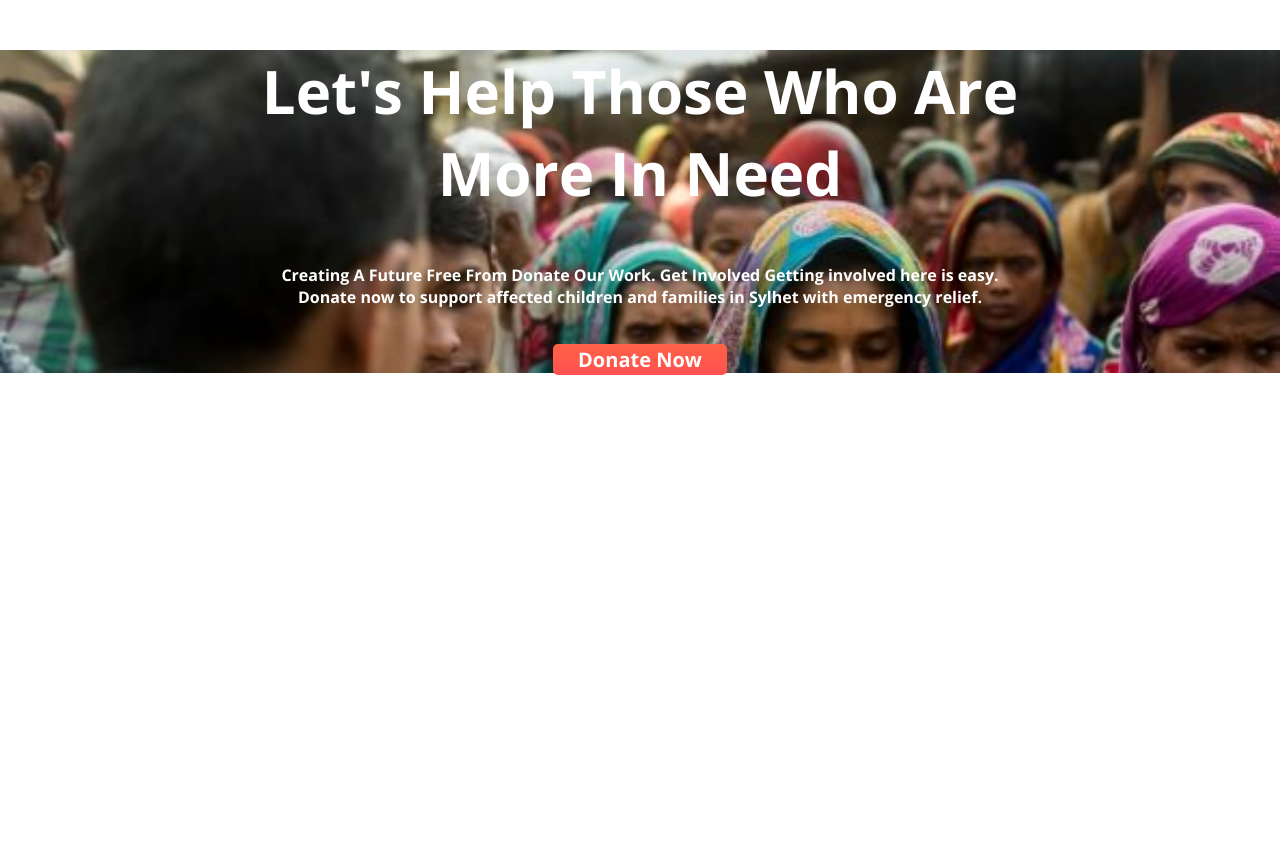
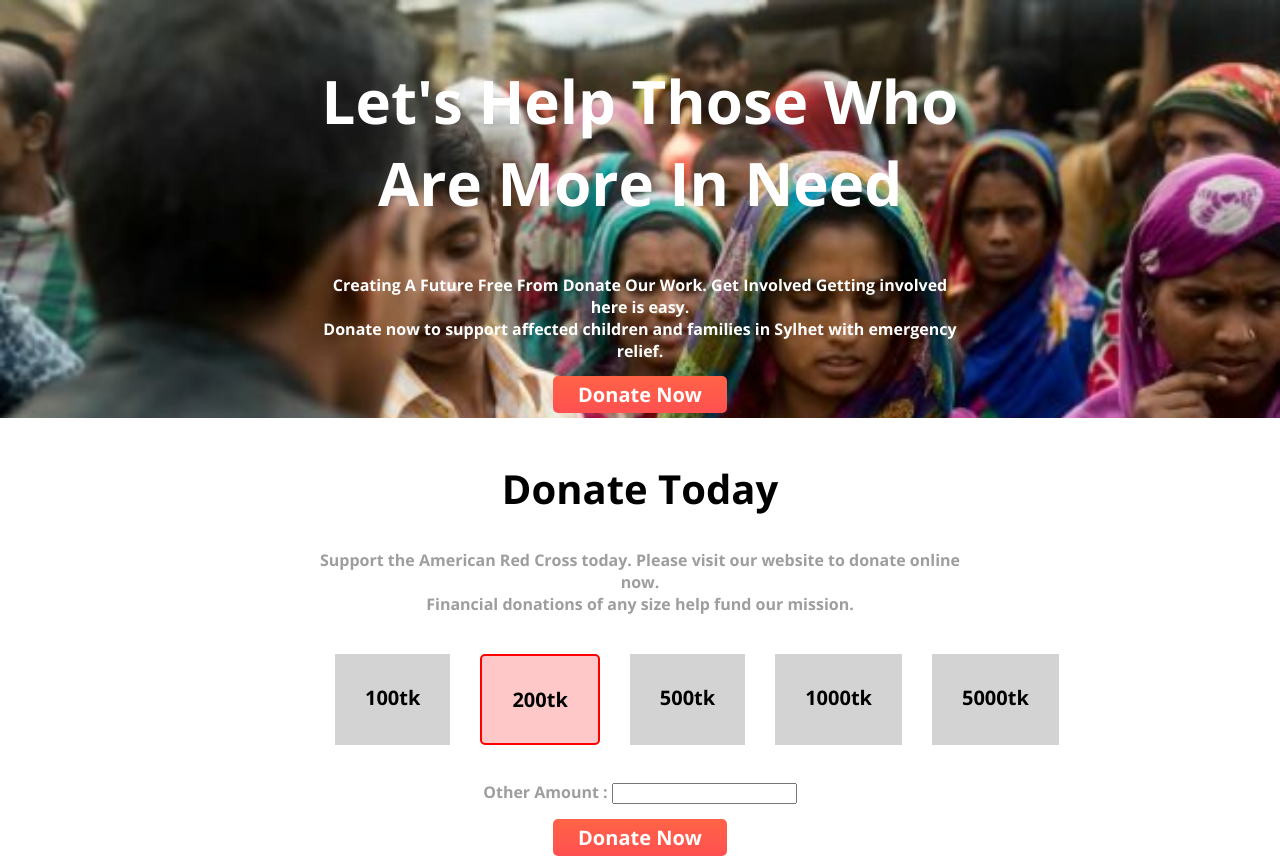
Before and after one commit to Fahima92/Assignment-repository, a plain HTML site: page index.html in a window 1280 px wide. Before the commit the page ends 800 px from the top, so only its background shows below. Drawn offline with nearby package versions, Linux system fonts and the light colour scheme.

Commit message:
donate today section done

```diff
--- a/index.html
+++ b/index.html
@@ -17,7 +17,7 @@
     <!--Header Section-->
     <section class="bg-img">
         <div class="center">
-            <h1>Let's Help Those Who Are<br> More In Need</h1>
+            <h1>Let's Help Those Who Are More In Need</h1>
             <p>
                 <span style="color:white">Creating A Future Free From Donate Our Work. Get Involved Getting involved
                     here is easy.
@@ -25,7 +25,30 @@
                     now to
                     support affected children and families in Sylhet with emergency relief. </span>
             </p>
-            <a class="link-button" href="https://www.bkash.com/products-services/send-money">Donate Now</a>
+            <a class="link-button" href="https://www.bkash.com/products-services/send-money" target="_blank">Donate
+                Now</a>
+        </div>
+
+    </section>
+
+    <!--Donate Today-->
+    <section>
+        <div class="center">
+            <h2>Donate Today</h2>
+            <p class="color-lightgray">
+                Support the American Red Cross today. Please visit our website to donate online now.<br> Financial
+                donations of any size help fund our mission.
+            </p>
+            <div class="inline">
+                <span class="inline-item">100tk</span>
+                <span class="inline-item" id="border-red">200tk</span>
+                <span class="inline-item">500tk</span>
+                <span class="inline-item">1000tk</span>
+                <span class="inline-item">5000tk</span>
+            </div>
+            <p class="color-lightgray"> Other Amount : <input type="text"></p>
+            <a class="link-button" href="https://www.bkash.com/products-services/send-money" target="_blank">Donate
+                Now</a>
         </div>
 
     </section>
--- a/style.css
+++ b/style.css
@@ -7,6 +7,15 @@ h1 {
     font-size: 60px;
     color: white;
 
+}
+
+.color-lightgray {
+    color: #9E9E9E;
+}
+
+h2 {
+    font-size: 40px;
+    font-weight: 800;
 }
 
 p {
@@ -22,15 +31,34 @@ p {
 
 .center {
     text-align: center;
-    margin: 20px, 40px;
+    padding: 10px;
+    margin: auto;
+    width: 50%;
 }
 
 .link-button {
     text-decoration: none;
     background-image: linear-gradient(tomato, #FF5050);
-    padding: 2px 25px;
+    padding: 5px 25px;
     border-radius: 5px;
     color: white;
     font-weight: 700px;
     font-size: 20px;
 }
+
+.inline {
+    display: flex;
+}
+
+.inline-item {
+    background-color: lightgray;
+    padding: 30px;
+    margin: 20px 15px;
+    font-size: 20px;
+}
+
+#border-red {
+    border: 2px solid red;
+    background-color: #FFC8C8;
+    border-radius: 5px;
+}
```
